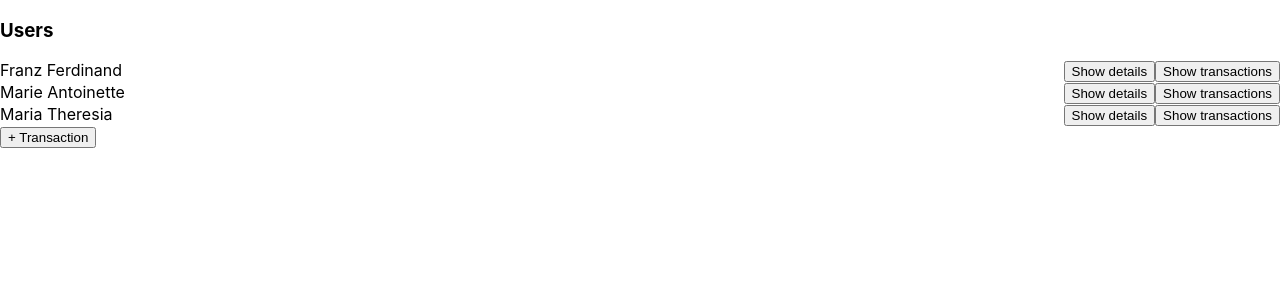
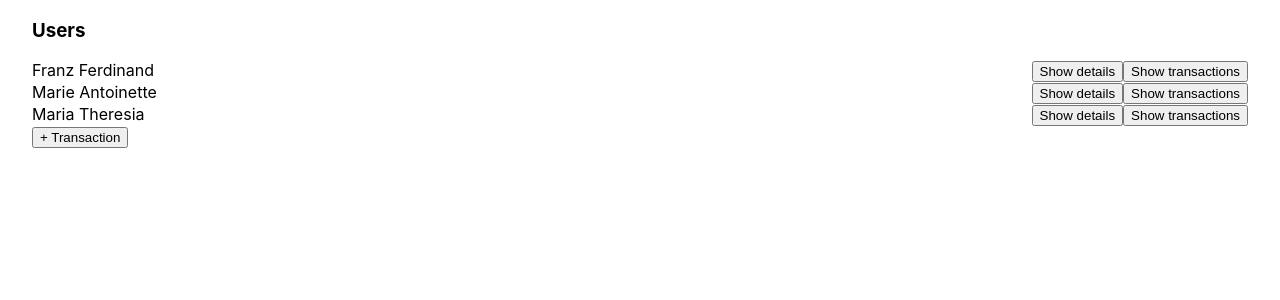
Before and after one commit to danielbartsch/salamantex-showcase, a React (Create React App) app: page / in a window 1280 px wide. Shown: the top 300 px of the page. Built offline with nearby package versions, Linux system fonts and the light colour scheme.

Commit message:
added padding to the page, so there's some gap to the edges

```diff
--- a/src/App.tsx
+++ b/src/App.tsx
@@ -23,6 +23,7 @@ export const App = () => {
 
   return (
     <DatabaseContext.Provider value={currentDatabase}>
+      <div style={{ paddingLeft: "2em", paddingRight: "2em" }}>
         <h3>Users</h3>
         <div>
           {users === null
@@ -53,6 +54,7 @@ export const App = () => {
             />
           </Modal>
         )}
+      </div>
     </DatabaseContext.Provider>
   )
 }
```
Lines whose indentation alone changed are shown as unchanged.
